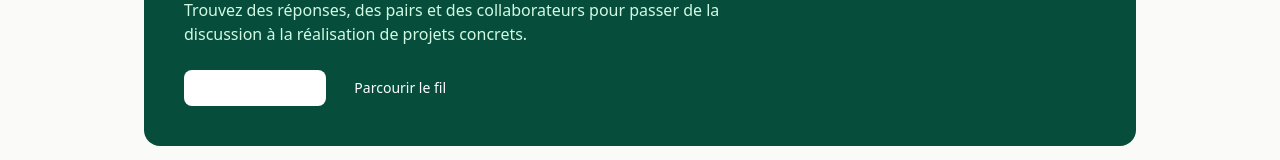
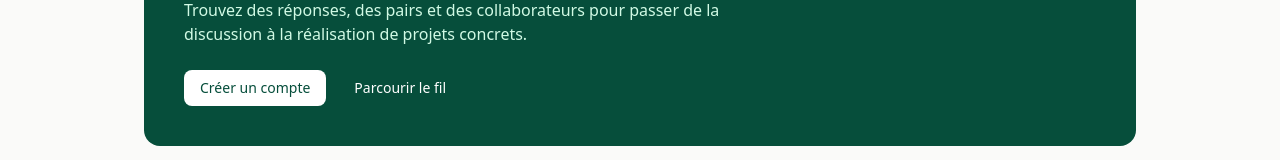
Before and after one commit to edyxem/CADEV_PROJECT, a Next.js app in the folder frontend/: page / in a window 1280 px wide. Shown: the part 294-454 px from the top of the page. Built offline with nearby package versions, Linux system fonts and the light colour scheme; no server answers.

Commit message:
fix(frontend): give hero buttons dedicated light variants

```diff
--- a/frontend/src/app/page.tsx
+++ b/frontend/src/app/page.tsx
@@ -30,11 +30,11 @@ export default function HomePage() {
         </p>
         <div className="mt-6 flex flex-wrap gap-3">
           {status === "authenticated" ? (
-            <ButtonLink href="/publier" className="bg-white text-brand-800 hover:bg-brand-50">Publier</ButtonLink>
+            <ButtonLink href="/publier" variant="light">Publier</ButtonLink>
           ) : (
-            <ButtonLink href="/inscription" className="bg-white text-brand-800 hover:bg-brand-50">Créer un compte</ButtonLink>
+            <ButtonLink href="/inscription" variant="light">Créer un compte</ButtonLink>
           )}
-          <ButtonLink href="/fil" variant="ghost" className="text-white hover:bg-brand-700">Parcourir le fil</ButtonLink>
+          <ButtonLink href="/fil" variant="onDark">Parcourir le fil</ButtonLink>
         </div>
       </section>
 
--- a/frontend/src/components/ui/Button.tsx
+++ b/frontend/src/components/ui/Button.tsx
@@ -1,13 +1,15 @@
 import Link from "next/link";
 import type { ButtonHTMLAttributes, ReactNode } from "react";
 
-type Variant = "primary" | "secondary" | "ghost" | "danger";
+type Variant = "primary" | "secondary" | "ghost" | "danger" | "light" | "onDark";
 
 const VARIANTS: Record<Variant, string> = {
   primary: "bg-brand-700 text-white hover:bg-brand-800 disabled:bg-stone-400",
   secondary: "border border-line bg-white text-ink hover:bg-stone-50 disabled:text-stone-400",
   ghost: "text-brand-700 hover:bg-brand-50 disabled:text-stone-400",
   danger: "bg-red-700 text-white hover:bg-red-800 disabled:bg-stone-400",
+  light: "bg-white text-brand-800 hover:bg-brand-50",
+  onDark: "text-white hover:bg-brand-700",
 };
 
 const BASE =
```
